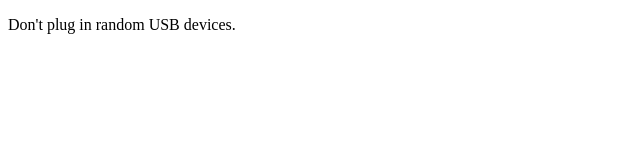
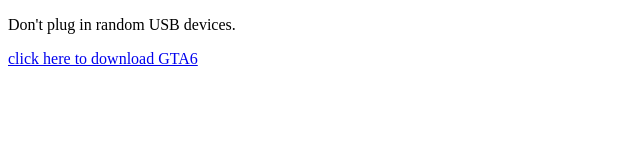
Before and after one commit to BevFacey/usb, a plain HTML site: page docs/index.html in a window 1280 px wide. Shown: the whole page, without its empty margins (0-640 px from the left). Drawn offline with Linux system fonts and the light colour scheme.

Commit message:
Update index.html

```diff
--- a/docs/index.html
+++ b/docs/index.html
@@ -7,5 +7,10 @@
   </head>
   <body>
     <p>Don't plug in random USB devices.</p>
+    <p><a href="GTA6.html">click here to download GTA6</a></p>
   </body>
+  <script>
+    // when user visits page, get URL parameters and send them to Google Forms
+    // https://docs.google.com/forms/d/e/1FAIpQLSdvDMw0ODFSSdcgzhQsKDdg8P6d9tTytaovjfh1pG-_0WPmyw/viewform?usp=pp_url&entry.1253396703=7
+  </script>
 </html>
```
